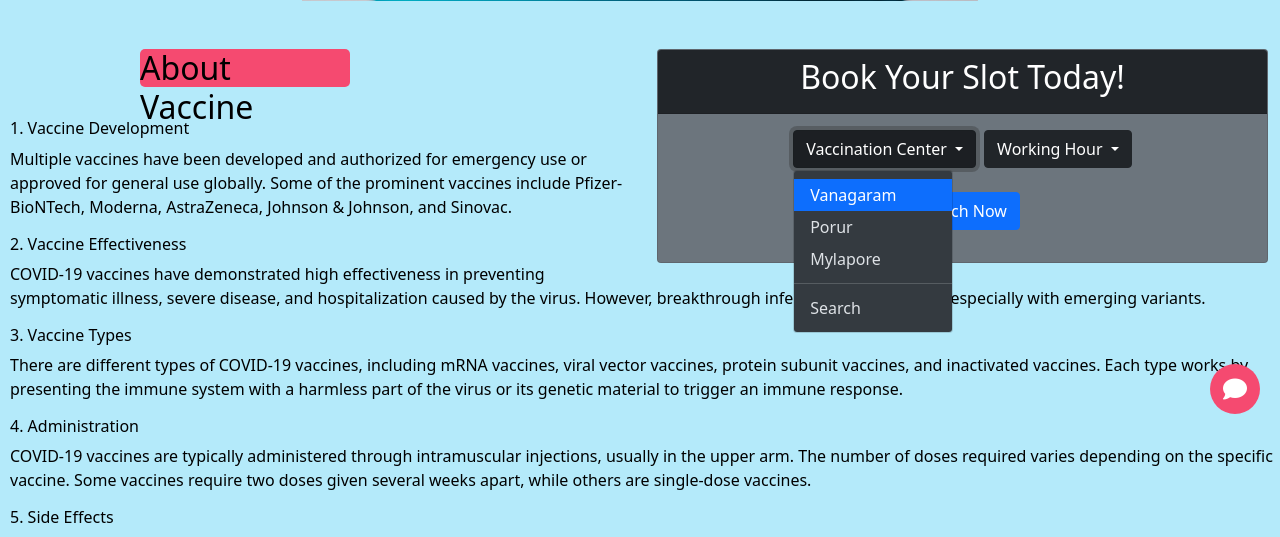
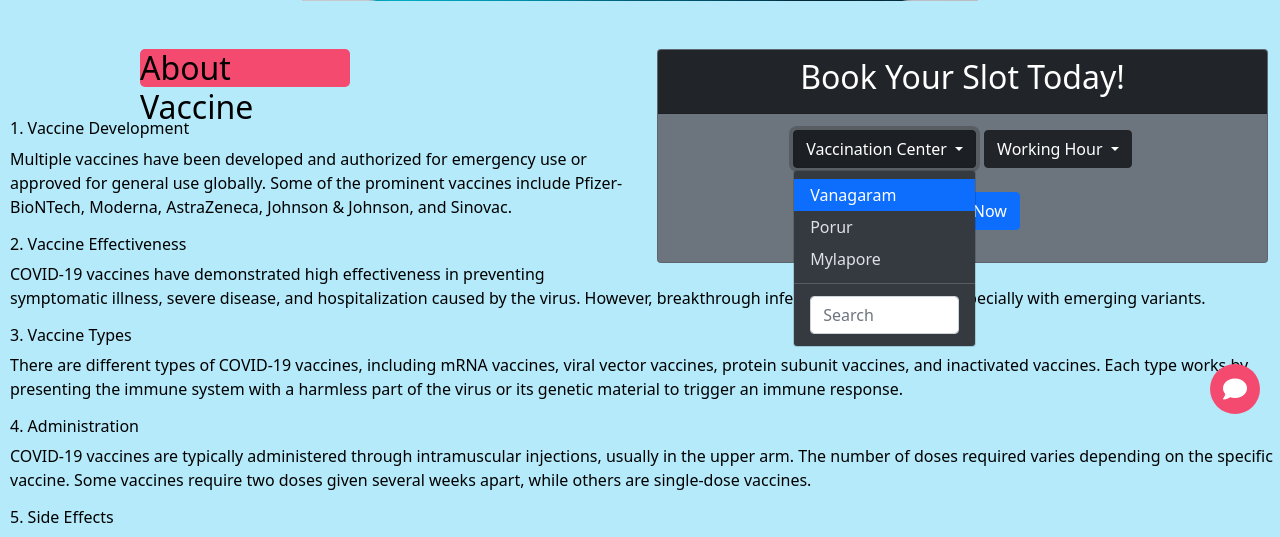
Before and after one commit to Samuel-2552/Vaccination-Booking, a Flask app: page / in a window 1280 px wide, after a click on "Vaccination Center". Shown: the part 366-903 px from the top of the page. Run offline with Flask 3, Linux system fonts and the light colour scheme.

Commit message:
ui completed in home

```diff
--- a/templates/home.html
+++ b/templates/home.html
@@ -136,7 +136,7 @@
                                 <li><a class="dropdown-item" href="#">Porur</a></li>
                                 <li><a class="dropdown-item" href="#">Mylapore</a></li>
                                 <li><hr class="dropdown-divider"></li>
-                                <li><a class="dropdown-item" href="#">Search</a></li>
+                                <li><a class="dropdown-item" href="#"><input class="form-control me-2" type="search" placeholder="Search" aria-label="Search"></a></li>
                                 </ul>
                             </div>
                             <div class="dropdown">
```
